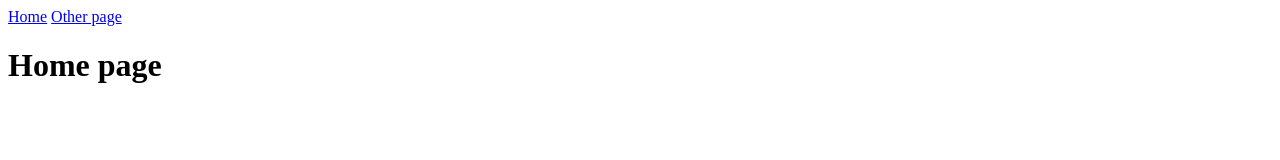
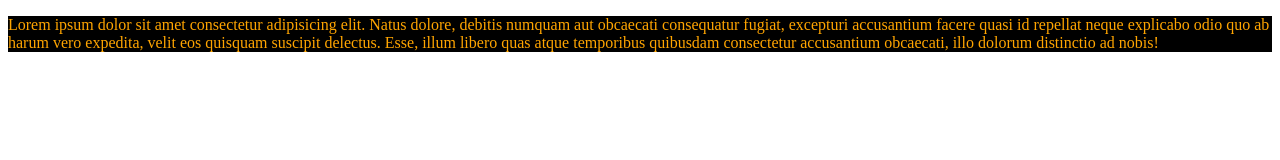
Before and after one commit to Rohan636-create/my_inline_css, a plain HTML site: page index.html in a window 1280 px wide. Drawn offline with Linux system fonts and the light colour scheme.

Commit message:
1 file modified, 1 deleted

```diff
--- a/index.html
+++ b/index.html
@@ -1,23 +1,19 @@
 <!DOCTYPE html>
 <html lang="en">
   <head>
-    <title>Home</title>
     <meta charset="UTF-8" />
-    <meta name="viewport" content="width=device-width" />
-    <!--
-      Need a visual blank slate?
-      Remove all code in `styles.css`!
-    -->
-    <link rel="stylesheet" href="styles.css" />
-    <script type="module" src="script.js"></script>
+    <meta http-equiv="X-UA-Compatible" content="IE=edge" />
+    <meta name="viewport" content="width=device-width, initial-scale=1.0" />
+    <title>Document</title>
   </head>
   <body>
-    <nav>
-      <a href="/" aria-current="page">Home</a>
-      <a href="/page2.html">Other page</a>
-    </nav>
-    <main>
-      <h1>Home page</h1>
-    </main>
+    <p style="color: orange; background-color: black">
+      Lorem ipsum dolor sit amet consectetur adipisicing elit. Natus dolore,
+      debitis numquam aut obcaecati consequatur fugiat, excepturi accusantium
+      facere quasi id repellat neque explicabo odio quo ab harum vero expedita,
+      velit eos quisquam suscipit delectus. Esse, illum libero quas atque
+      temporibus quibusdam consectetur accusantium obcaecati, illo dolorum
+      distinctio ad nobis!
+    </p>
   </body>
 </html>
```
Also changed, not shown: 1 other file.
